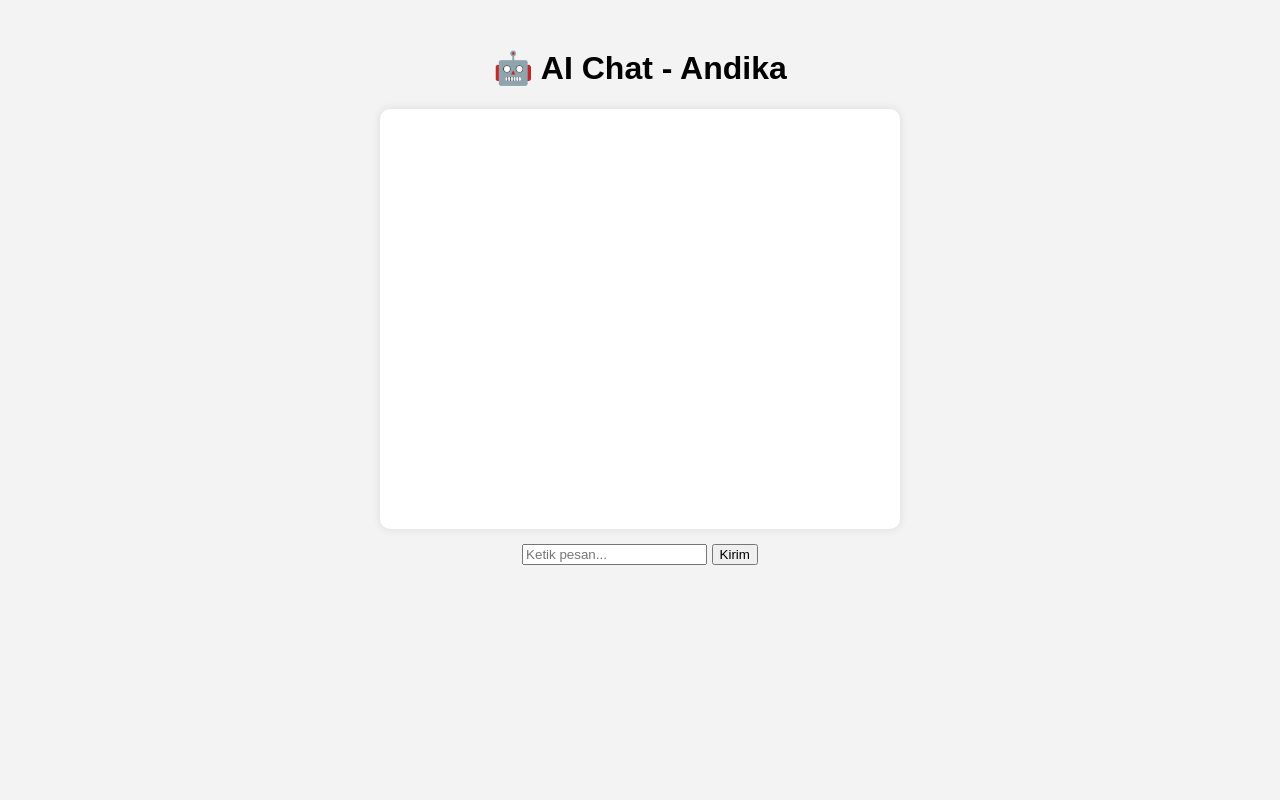
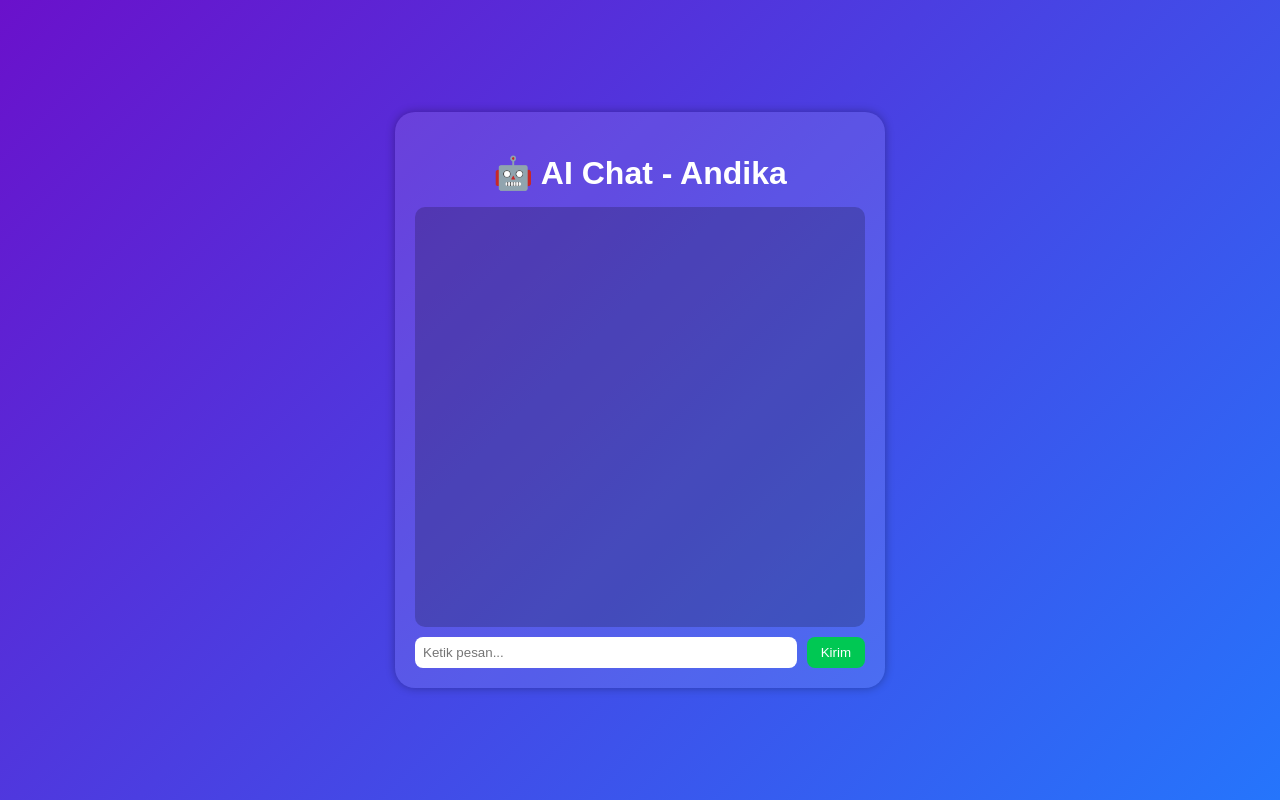
Before and after one commit to andikaps2007/AI, a plain HTML site: page Index.html in a window 1280 px wide. Drawn offline with Linux system fonts and the light colour scheme.

Commit message:
Update style.css

```diff
--- a/style.css
+++ b/style.css
@@ -1,35 +1,72 @@
 body {
-  font-family: Arial, sans-serif;
-  background: #f3f3f3;
+  font-family: 'Poppins', sans-serif;
+  background: linear-gradient(135deg, #6a11cb, #2575fc);
+  color: #fff;
+  display: flex;
+  justify-content: center;
+  align-items: center;
+  height: 100vh;
+  margin: 0;
+}
+
+.container {
+  background: rgba(255,255,255,0.1);
+  padding: 20px;
+  border-radius: 20px;
+  width: 90%;
+  max-width: 450px;
+  box-shadow: 0 0 10px rgba(0,0,0,0.3);
+}
+
+h1 {
   text-align: center;
-  padding: 20px;
+  margin-bottom: 15px;
 }
 
 .chat-box {
-  width: 90%;
-  max-width: 500px;
+  background: rgba(0,0,0,0.2);
+  border-radius: 10px;
   height: 400px;
-  background: white;
-  margin: 0 auto;
-  border-radius: 10px;
   overflow-y: auto;
-  box-shadow: 0 0 10px rgba(0,0,0,0.1);
   padding: 10px;
 }
 
 .message {
-  text-align: left;
-  margin: 10px;
+  margin: 8px 0;
+  padding: 8px 12px;
+  border-radius: 10px;
+  max-width: 80%;
+  word-wrap: break-word;
 }
 
 .user {
-  color: blue;
+  background: #007bff;
+  margin-left: auto;
 }
 
 .bot {
-  color: green;
+  background: #444;
+  margin-right: auto;
 }
 
 .input-area {
-  margin-top: 15px;
+  margin-top: 10px;
+  display: flex;
+  gap: 10px;
 }
+
+#user-input {
+  flex: 1;
+  padding: 8px;
+  border-radius: 8px;
+  border: none;
+}
+
+button {
+  padding: 8px 14px;
+  border: none;
+  border-radius: 8px;
+  background: #00c853;
+  color: white;
+  cursor: pointer;
+}
```
